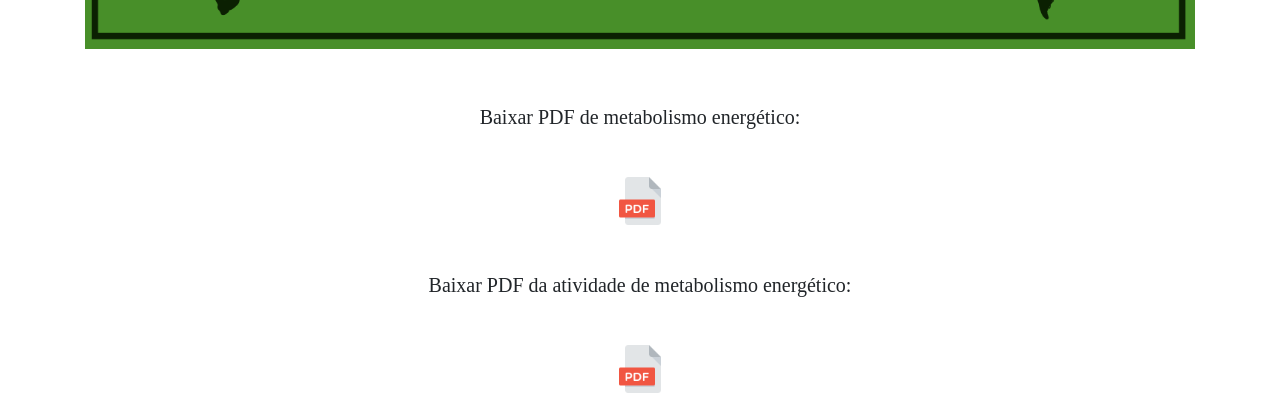
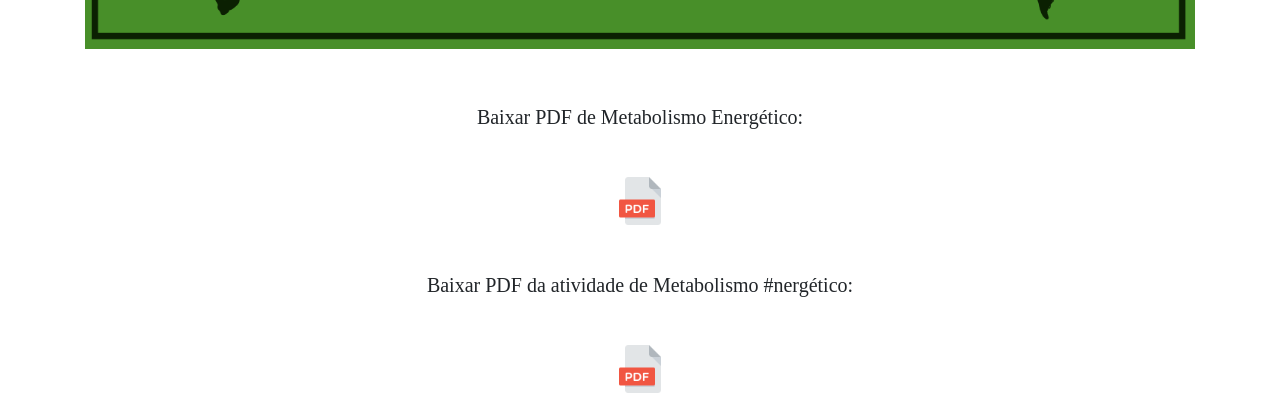
Before and after one commit to bionarede/bionarede, a Jekyll site: the page built from _posts/2021-10-03-metabolismo-energetico.markdown, in a window 1280 px wide and 1294 px high. Shown: the part 593-987 px from the top of the window. Built offline with Jekyll 4.4.1, drawn with Linux system fonts in a browser that asks for light colours; nearby versions of some CDN libraries; library files that are not in the unit come from our copies.

```diff
--- a/_posts/2021-09-29-CorpoHumano.markdown
+++ b/_posts/2021-09-29-CorpoHumano.markdown
@@ -20,7 +20,7 @@ image: '/assets/img/jekyll/celula.gif'
 
 <br>
 
-<h5 style="text-align: center;">Baixar PDF da atividade de Respiração:</h5>
+<h5 style="text-align: center;">Baixar PDF da Atividade de Respiração:</h5>
 
 <br>
 
@@ -47,7 +47,7 @@ image: '/assets/img/jekyll/celula.gif'
 
 <br>
 
-<h5 style="text-align: center;">Baixar PDF da atividade de Digestão:</h5>
+<h5 style="text-align: center;">Baixar PDF da Atividade de Digestão:</h5>
 
 <br>
 
--- a/_posts/2021-09-29-citologia.markdown
+++ b/_posts/2021-09-29-citologia.markdown
@@ -15,7 +15,7 @@ image: '/assets/img/jekyll/celula1.jfif'
 
 <br>
 
-<h5 style="text-align: center;">Baixar PDF da atividade de citologia:</h5>
+<h5 style="text-align: center;">Baixar PDF da Atividade de Citologia:</h5>
 
 <br>
 
--- a/_posts/2021-10-03-metabolismo-energetico.markdown
+++ b/_posts/2021-10-03-metabolismo-energetico.markdown
@@ -15,7 +15,7 @@ image: '/assets/img/jekyll/metabolismo.png'
 
 <br>
 
-<h5 style="text-align: center;">Baixar PDF de metabolismo energético:</h5>
+<h5 style="text-align: center;">Baixar PDF de Metabolismo Energético:</h5>
 
 <br>
 
@@ -23,7 +23,7 @@ image: '/assets/img/jekyll/metabolismo.png'
 
 <br>
 
-<h5 style="text-align: center;">Baixar PDF da atividade de metabolismo energético:</h5>
+<h5 style="text-align: center;">Baixar PDF da atividade de Metabolismo #nergético:</h5>
 
 <br>
 
```
Also changed, not shown: _posts/2021-09-16-Ecologia.markdown (added, +83 -0 lines), _posts/2021-09-16-Evolução.markdown (added, +30 -0 lines), _posts/2021-09-16-camada-de-ozonio.markdown (deleted, +0 -12 lines), _posts/2021-09-16-cerrado.markdown (deleted, +0 -13 lines), assets/img/ecologia.png (added), assets/img/evoluçao.png (added).
